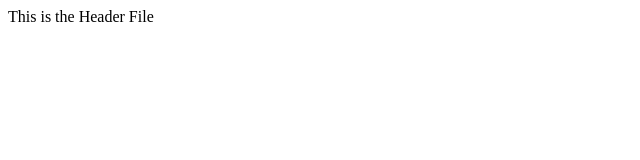
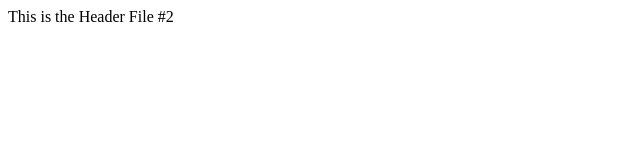
Before and after one commit to byte2binary/git-demo, a plain HTML site: page index.html in a window 1280 px wide. Shown: the full height of the page, 0-640 px from the left. Drawn offline with Linux system fonts and the light colour scheme.

Commit message:
One more Mod

```diff
--- a/index.html
+++ b/index.html
@@ -1,6 +1,6 @@
 <html>
 <h>
-This is the Header File
+This is the Header File #2
 </h>
 
 </html>
```
Also changed, not shown: 1 other file.
